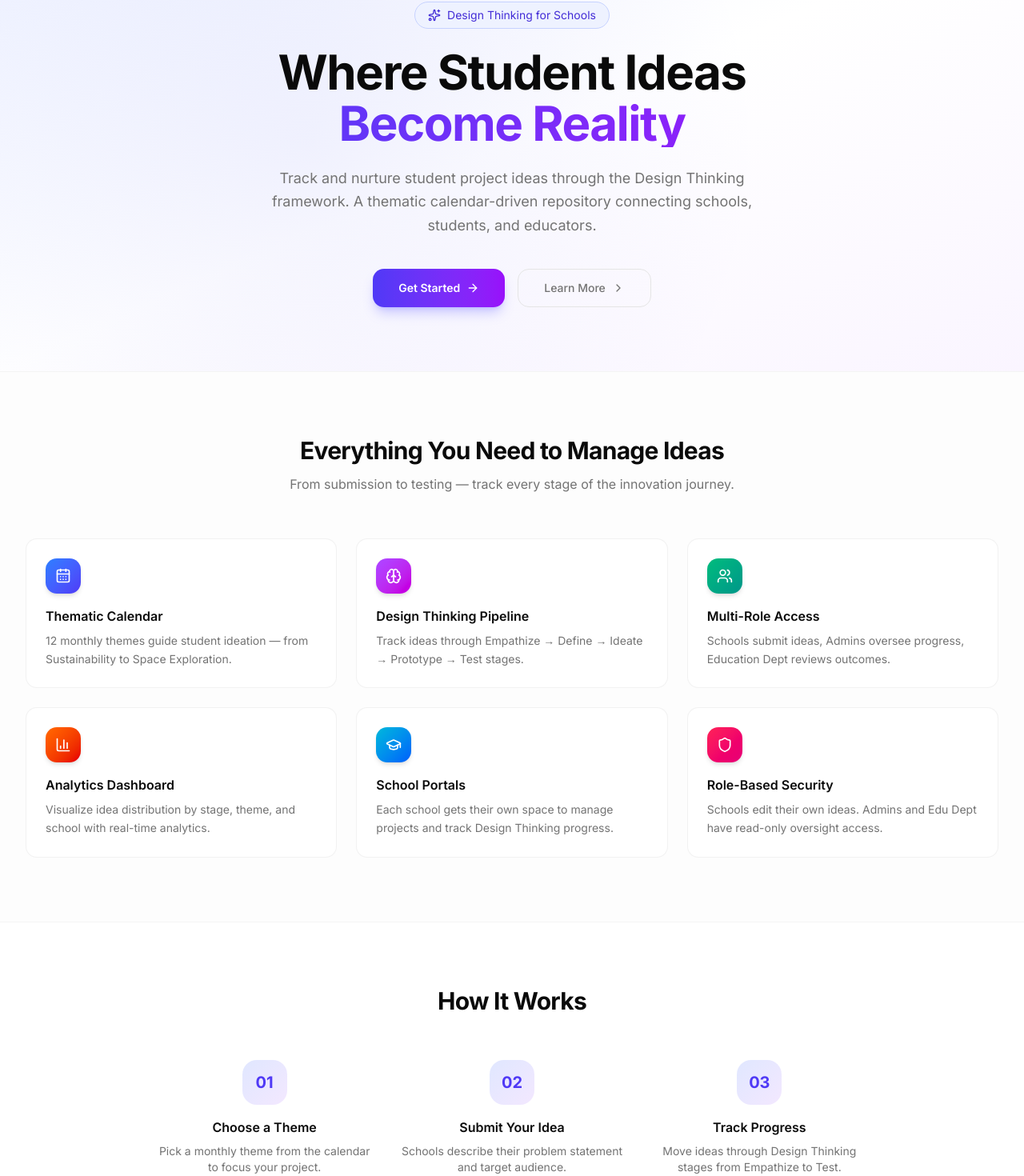
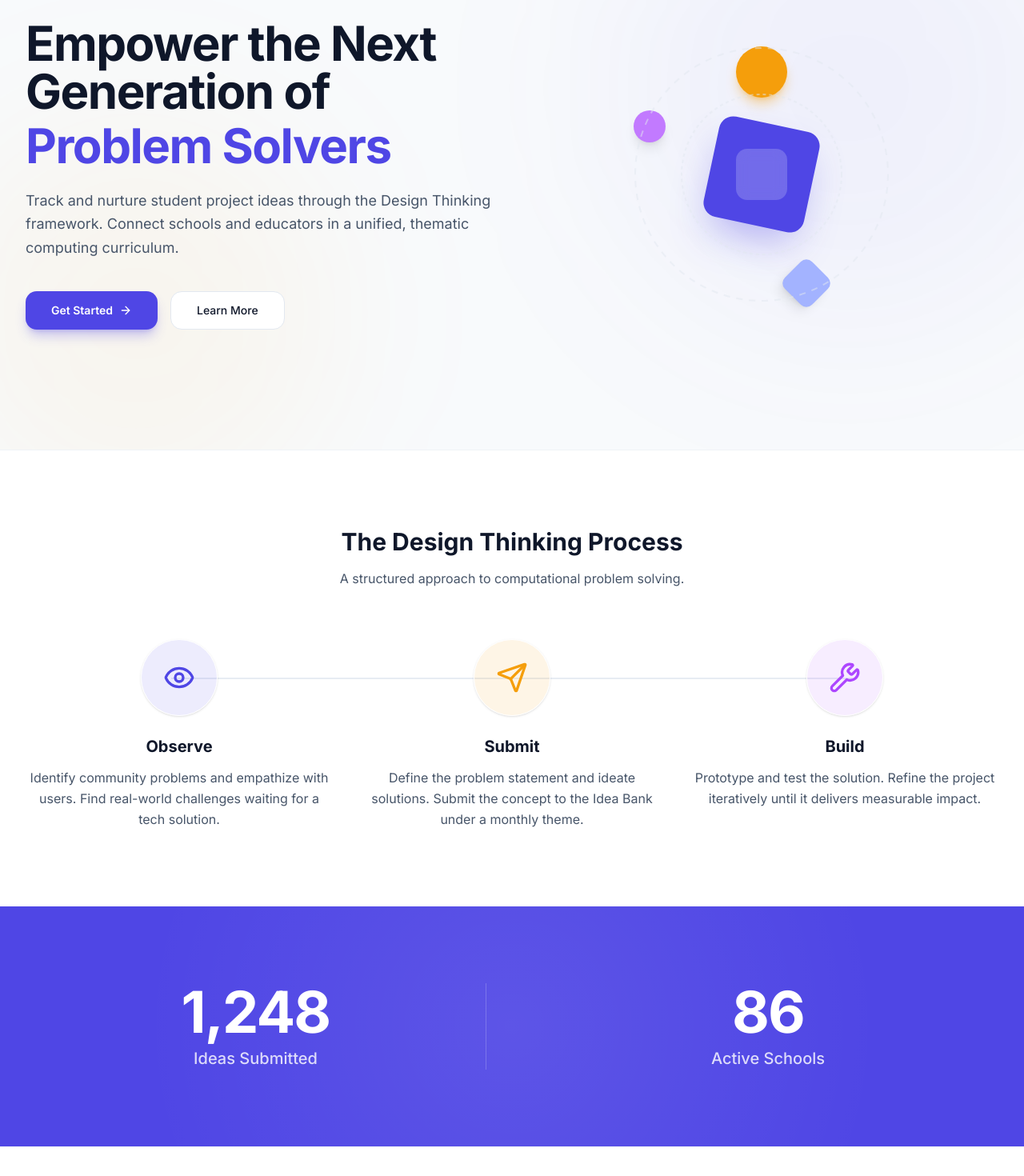
Before and after one commit to eddy7896/pjfideaBank, a Next.js app: page / in a window 1280 px wide. Shown: the part 175-1645 px from the top of the page at 80% size. Built offline with nearby package versions, Linux system fonts and the light colour scheme.

Commit message:
updated design

```diff
--- a/app/globals.css
+++ b/app/globals.css
@@ -48,38 +48,38 @@
 }
 
 :root {
-    --background: oklch(1 0 0);
-    --foreground: oklch(0.145 0 0);
-    --card: oklch(1 0 0);
-    --card-foreground: oklch(0.145 0 0);
-    --popover: oklch(1 0 0);
-    --popover-foreground: oklch(0.145 0 0);
-    --primary: oklch(0.205 0 0);
-    --primary-foreground: oklch(0.985 0 0);
-    --secondary: oklch(0.97 0 0);
-    --secondary-foreground: oklch(0.205 0 0);
-    --muted: oklch(0.97 0 0);
-    --muted-foreground: oklch(0.556 0 0);
-    --accent: oklch(0.97 0 0);
-    --accent-foreground: oklch(0.205 0 0);
-    --destructive: oklch(0.577 0.245 27.325);
-    --border: oklch(0.922 0 0);
-    --input: oklch(0.922 0 0);
-    --ring: oklch(0.708 0 0);
-    --chart-1: oklch(0.87 0 0);
-    --chart-2: oklch(0.556 0 0);
-    --chart-3: oklch(0.439 0 0);
-    --chart-4: oklch(0.371 0 0);
-    --chart-5: oklch(0.269 0 0);
+    --background: #F8FAFC;
+    --foreground: #0F172A;
+    --card: #FFFFFF;
+    --card-foreground: #0F172A;
+    --popover: #FFFFFF;
+    --popover-foreground: #0F172A;
+    --primary: #4F46E5;
+    --primary-foreground: #FFFFFF;
+    --secondary: #F1F5F9;
+    --secondary-foreground: #0F172A;
+    --muted: #F1F5F9;
+    --muted-foreground: #475569;
+    --accent: #F59E0B;
+    --accent-foreground: #FFFFFF;
+    --destructive: #EF4444;
+    --border: #E2E8F0;
+    --input: #E2E8F0;
+    --ring: #4F46E5;
+    --chart-1: #4F46E5;
+    --chart-2: #F59E0B;
+    --chart-3: #10B981;
+    --chart-4: #EC4899;
+    --chart-5: #6366F1;
     --radius: 0.625rem;
-    --sidebar: oklch(0.985 0 0);
-    --sidebar-foreground: oklch(0.145 0 0);
-    --sidebar-primary: oklch(0.205 0 0);
-    --sidebar-primary-foreground: oklch(0.985 0 0);
-    --sidebar-accent: oklch(0.97 0 0);
-    --sidebar-accent-foreground: oklch(0.205 0 0);
-    --sidebar-border: oklch(0.922 0 0);
-    --sidebar-ring: oklch(0.708 0 0);
+    --sidebar: #FFFFFF;
+    --sidebar-foreground: #0F172A;
+    --sidebar-primary: #4F46E5;
+    --sidebar-primary-foreground: #FFFFFF;
+    --sidebar-accent: #F1F5F9;
+    --sidebar-accent-foreground: #0F172A;
+    --sidebar-border: #E2E8F0;
+    --sidebar-ring: #4F46E5;
 }
 
 .dark {
@@ -126,4 +126,7 @@
   html {
     @apply font-sans;
     }
+  h1, h2, h3, h4, h5, h6 {
+    font-family: var(--font-heading);
+  }
 }
--- a/app/layout.tsx
+++ b/app/layout.tsx
@@ -1,10 +1,15 @@
 import type { Metadata } from "next";
-import { Inter } from "next/font/google";
+import { Inter, Outfit } from "next/font/google";
 import "./globals.css";
 
 const inter = Inter({
   subsets: ["latin"],
   variable: "--font-sans",
+});
+
+const outfit = Outfit({
+  subsets: ["latin"],
+  variable: "--font-heading",
 });
 
 export const metadata: Metadata = {
@@ -28,7 +33,7 @@ export default function RootLayout({
   return (
     <html lang="en" suppressHydrationWarning>
       <body
-        className={`${inter.variable} min-h-screen bg-background font-sans antialiased`}
+        className={`${inter.variable} ${outfit.variable} min-h-screen bg-background font-sans antialiased`}
       >
         {children}
       </body>
--- a/app/page.tsx
+++ b/app/page.tsx
@@ -1,15 +1,10 @@
 import Link from "next/link";
 import {
   Lightbulb,
-  CalendarDays,
-  Brain,
-  Users,
   ArrowRight,
-  Sparkles,
-  ChevronRight,
-  GraduationCap,
-  BarChart3,
-  Shield,
+  Eye,
+  Send,
+  Wrench,
 } from "lucide-react";
 
 export default function LandingPage() {
@@ -19,11 +14,11 @@ export default function LandingPage() {
       <header className="sticky top-0 z-50 border-b border-border/40 bg-background/80 backdrop-blur-xl">
         <div className="mx-auto flex h-16 max-w-7xl items-center justify-between px-4 sm:px-6 lg:px-8">
           <div className="flex items-center gap-2.5">
-            <div className="flex h-9 w-9 items-center justify-center rounded-lg bg-gradient-to-br from-indigo-500 to-purple-600 shadow-md shadow-indigo-500/20">
+            <div className="flex h-9 w-9 items-center justify-center rounded-lg bg-primary shadow-md shadow-primary/20">
               <Lightbulb className="h-5 w-5 text-white" />
             </div>
             <div>
-              <h1 className="text-lg font-semibold leading-none tracking-tight">Pi Jam</h1>
+              <h1 className="text-lg font-heading font-semibold leading-none tracking-tight text-foreground">Pi Jam</h1>
               <p className="text-xs text-muted-foreground">Idea Bank</p>
             </div>
           </div>
@@ -38,162 +33,145 @@ export default function LandingPage() {
       </header>
 
       {/* Hero */}
-      <section className="relative overflow-hidden">
-        <div className="absolute inset-0 bg-gradient-to-br from-indigo-50 via-white to-purple-50" />
-        <div className="absolute inset-0 bg-[radial-gradient(circle_at_30%_50%,rgba(99,102,241,0.08),transparent_60%)]" />
-        <div className="relative mx-auto max-w-7xl px-4 pb-20 pt-20 sm:px-6 sm:pt-28 lg:px-8">
-          <div className="mx-auto max-w-3xl text-center">
-            <div className="mb-6 inline-flex items-center gap-2 rounded-full border border-indigo-200 bg-indigo-50 px-4 py-1.5 text-sm text-indigo-700">
-              <Sparkles className="h-4 w-4" />
-              Design Thinking for Schools
-            </div>
-            <h2 className="text-4xl font-bold tracking-tight sm:text-5xl lg:text-6xl">
-              Where Student Ideas
-              <span className="mt-1 block bg-gradient-to-r from-indigo-600 to-purple-600 bg-clip-text text-transparent">
-                Become Reality
-              </span>
+      <section className="relative overflow-hidden pt-20 pb-24 lg:pt-32 lg:pb-36">
+        <div className="absolute inset-0 bg-background" />
+        <div className="absolute top-0 right-0 -mr-20 -mt-20 h-[600px] w-[600px] rounded-full bg-primary/5 blur-[120px]" />
+        <div className="absolute bottom-0 left-0 -ml-20 -mb-20 h-[500px] w-[500px] rounded-full bg-accent/5 blur-[100px]" />
+
+        <div className="relative mx-auto max-w-7xl px-4 sm:px-6 lg:px-8">
+          <div className="grid gap-12 lg:grid-cols-2 lg:gap-8 items-center">
+            <div className="max-w-2xl">
+              <h2 className="text-4xl font-heading font-bold tracking-tight text-foreground sm:text-5xl lg:text-6xl">
+                Empower the Next Generation of
+                <span className="text-primary block mt-2">Problem Solvers</span>
               </h2>
-            <p className="mx-auto mt-6 max-w-2xl text-lg leading-relaxed text-muted-foreground">
-              Track and nurture student project ideas through the Design Thinking
-              framework. A thematic calendar-driven repository connecting schools,
-              students, and educators.
+              <p className="mt-6 text-lg leading-relaxed text-muted-foreground">
+                Track and nurture student project ideas through the Design Thinking framework. Connect schools and educators in a unified, thematic computing curriculum.
               </p>
-            <div className="mt-10 flex flex-col items-center gap-4 sm:flex-row sm:justify-center">
+              <div className="mt-10 flex flex-col sm:flex-row gap-4">
                 <Link
                   href="/login"
-                className="inline-flex h-12 items-center gap-2 rounded-xl bg-gradient-to-r from-indigo-600 to-purple-600 px-8 text-sm font-semibold text-white shadow-lg shadow-indigo-500/30 transition-all hover:shadow-xl hover:shadow-indigo-500/40"
+                  className="inline-flex h-12 items-center justify-center gap-2 rounded-xl bg-primary px-8 text-sm font-semibold text-white shadow-lg shadow-primary/30 transition-all hover:shadow-xl hover:-translate-y-0.5"
                 >
                   Get Started
                   <ArrowRight className="h-4 w-4" />
                 </Link>
                 <a
-                href="#features"
-                className="inline-flex h-12 items-center gap-2 rounded-xl border border-border px-8 text-sm font-medium text-muted-foreground transition-all hover:bg-accent hover:text-foreground"
+                  href="#how-it-works"
+                  className="inline-flex h-12 items-center justify-center gap-2 rounded-xl border border-border bg-card px-8 text-sm font-medium text-foreground transition-all hover:bg-accent/10 hover:text-accent hover:border-accent/30"
                 >
                   Learn More
-                <ChevronRight className="h-4 w-4" />
                 </a>
+              </div>
+            </div>
+
+            {/* Abstract Geometric Illustration */}
+            <div className="relative h-[400px] w-full flex items-center justify-center">
+              <div className="relative w-[320px] h-[320px] animate-spin-slow">
+                {/* Center Core */}
+                <div className="absolute inset-[30%] bg-primary rounded-2xl rotate-12 shadow-2xl shadow-primary/40 flex items-center justify-center">
+                  <div className="w-16 h-16 bg-white/20 rounded-xl backdrop-blur-sm -rotate-12" />
+                </div>
+                {/* Orbiting Elements */}
+                <div className="absolute top-0 left-1/2 -ml-8 w-16 h-16 bg-accent rounded-full shadow-lg shadow-accent/40" />
+                <div className="absolute bottom-0 right-1/4 w-12 h-12 bg-indigo-300 rounded-lg shadow-lg rotate-45" />
+                <div className="absolute top-1/4 left-0 w-10 h-10 bg-purple-400 rounded-full shadow-lg" />
+                {/* Connecting Lines (SVG) */}
+                <svg className="absolute inset-0 w-full h-full text-border/50" viewBox="0 0 320 320">
+                  <circle cx="160" cy="160" r="158" fill="none" stroke="currentColor" strokeWidth="2" strokeDasharray="8 8" />
+                  <circle cx="160" cy="160" r="100" fill="none" stroke="currentColor" strokeWidth="2" strokeDasharray="4 4" />
+                </svg>
+              </div>
             </div>
           </div>
         </div>
       </section>
 
-      {/* Features */}
-      <section id="features" className="border-t border-border/40 bg-muted/20 py-20">
+      {/* Value Proposition */}
+      <section id="how-it-works" className="border-t border-border/50 bg-card py-24">
         <div className="mx-auto max-w-7xl px-4 sm:px-6 lg:px-8">
-          <div className="mb-14 text-center">
-            <h3 className="text-2xl font-bold tracking-tight sm:text-3xl">
-              Everything You Need to Manage Ideas
-            </h3>
-            <p className="mx-auto mt-3 max-w-xl text-muted-foreground">
-              From submission to testing — track every stage of the innovation journey.
-            </p>
+          <div className="text-center mb-16">
+            <h3 className="text-3xl font-heading font-bold text-foreground">The Design Thinking Process</h3>
+            <p className="mt-4 text-muted-foreground max-w-2xl mx-auto">A structured approach to computational problem solving.</p>
           </div>
-          <div className="grid gap-6 sm:grid-cols-2 lg:grid-cols-3">
+
+          <div className="grid md:grid-cols-3 gap-8 relative">
+            {/* Connecting line for desktop */}
+            <div className="hidden md:block absolute top-12 left-[15%] right-[15%] h-0.5 bg-border/80" />
+
             {[
               {
-                icon: CalendarDays,
-                title: "Thematic Calendar",
-                desc: "12 monthly themes guide student ideation — from Sustainability to Space Exploration.",
-                gradient: "from-blue-500 to-indigo-600",
+                title: "Observe",
+                desc: "Identify community problems and empathize with users. Find real-world challenges waiting for a tech solution.",
+                icon: Eye,
+                color: "text-primary",
+                bg: "bg-primary/10"
               },
               {
-                icon: Brain,
-                title: "Design Thinking Pipeline",
-                desc: "Track ideas through Empathize → Define → Ideate → Prototype → Test stages.",
-                gradient: "from-purple-500 to-fuchsia-600",
+                title: "Submit",
+                desc: "Define the problem statement and ideate solutions. Submit the concept to the Idea Bank under a monthly theme.",
+                icon: Send,
+                color: "text-accent",
+                bg: "bg-accent/10"
               },
               {
-                icon: Users,
-                title: "Multi-Role Access",
-                desc: "Schools submit ideas, Admins oversee progress, Education Dept reviews outcomes.",
-                gradient: "from-emerald-500 to-teal-600",
-              },
-              {
-                icon: BarChart3,
-                title: "Analytics Dashboard",
-                desc: "Visualize idea distribution by stage, theme, and school with real-time analytics.",
-                gradient: "from-orange-500 to-red-600",
-              },
-              {
-                icon: GraduationCap,
-                title: "School Portals",
-                desc: "Each school gets their own space to manage projects and track Design Thinking progress.",
-                gradient: "from-cyan-500 to-blue-600",
-              },
-              {
-                icon: Shield,
-                title: "Role-Based Security",
-                desc: "Schools edit their own ideas. Admins and Edu Dept have read-only oversight access.",
-                gradient: "from-rose-500 to-pink-600",
-              },
-            ].map((feature) => (
-              <div
-                key={feature.title}
-                className="group rounded-xl border border-border/50 bg-card p-6 transition-all duration-300 hover:-translate-y-1 hover:shadow-lg hover:shadow-black/5"
-              >
-                <div
-                  className={`inline-flex h-11 w-11 items-center justify-center rounded-xl bg-gradient-to-br ${feature.gradient} shadow-md transition-transform group-hover:scale-110`}
-                >
-                  <feature.icon className="h-5 w-5 text-white" />
+                title: "Build",
+                desc: "Prototype and test the solution. Refine the project iteratively until it delivers measurable impact.",
+                icon: Wrench,
+                color: "text-purple-500",
+                bg: "bg-purple-500/10"
+              }
+            ].map((step, i) => (
+              <div key={step.title} className="relative z-10 flex flex-col items-center text-center">
+                <div className={`w-24 h-24 rounded-full ${step.bg} flex items-center justify-center mb-6 shadow-sm border border-card`}>
+                  <step.icon className={`w-10 h-10 ${step.color}`} />
                 </div>
-                <h4 className="mt-4 text-base font-semibold">{feature.title}</h4>
-                <p className="mt-2 text-sm leading-relaxed text-muted-foreground">
-                  {feature.desc}
-                </p>
+                <h4 className="text-xl font-heading font-bold text-foreground mb-3">{step.title}</h4>
+                <p className="text-muted-foreground leading-relaxed">{step.desc}</p>
               </div>
             ))}
           </div>
         </div>
       </section>
 
-      {/* How It Works */}
-      <section className="border-t border-border/40 py-20">
-        <div className="mx-auto max-w-7xl px-4 sm:px-6 lg:px-8">
-          <div className="mb-14 text-center">
-            <h3 className="text-2xl font-bold tracking-tight sm:text-3xl">
-              How It Works
-            </h3>
+      {/* Social Proof Counters */}
+      <section className="py-24 bg-primary text-primary-foreground relative overflow-hidden">
+        <div className="absolute inset-0 opacity-10 bg-[radial-gradient(circle_at_center,rgba(255,255,255,0.8),transparent_70%)]" />
+        <div className="mx-auto max-w-7xl px-4 sm:px-6 lg:px-8 relative z-10">
+          <div className="grid grid-cols-2 gap-8 md:gap-16 text-center divide-x divide-primary-foreground/20">
+            <div>
+              <div className="text-5xl md:text-7xl font-heading font-bold tracking-tight mb-2">1,248</div>
+              <div className="text-lg md:text-xl text-primary-foreground/80 font-medium">Ideas Submitted</div>
             </div>
-          <div className="mx-auto grid max-w-4xl gap-8 sm:grid-cols-3">
-            {[
-              { step: "01", title: "Choose a Theme", desc: "Pick a monthly theme from the calendar to focus your project." },
-              { step: "02", title: "Submit Your Idea", desc: "Schools describe their problem statement and target audience." },
-              { step: "03", title: "Track Progress", desc: "Move ideas through Design Thinking stages from Empathize to Test." },
-            ].map((item) => (
-              <div key={item.step} className="text-center">
-                <div className="mx-auto flex h-14 w-14 items-center justify-center rounded-2xl bg-gradient-to-br from-indigo-100 to-purple-100 text-xl font-bold text-indigo-600">
-                  {item.step}
+            <div>
+              <div className="text-5xl md:text-7xl font-heading font-bold tracking-tight mb-2">86</div>
+              <div className="text-lg md:text-xl text-primary-foreground/80 font-medium">Active Schools</div>
             </div>
-                <h4 className="mt-4 text-base font-semibold">{item.title}</h4>
-                <p className="mt-2 text-sm text-muted-foreground">{item.desc}</p>
-              </div>
-            ))}
           </div>
         </div>
       </section>
 
       {/* CTA */}
-      <section className="border-t border-border/40 bg-gradient-to-br from-indigo-600 to-purple-700 py-16">
-        <div className="mx-auto max-w-7xl px-4 text-center sm:px-6 lg:px-8">
-          <h3 className="text-2xl font-bold tracking-tight text-white sm:text-3xl">
-            Ready to Start?
+      <section className="border-t border-border/40 py-24 bg-card">
+        <div className="mx-auto max-w-4xl px-4 text-center sm:px-6 lg:px-8">
+          <h3 className="text-3xl font-heading font-bold tracking-tight text-foreground">
+            Ready to empower your students?
           </h3>
-          <p className="mx-auto mt-3 max-w-lg text-indigo-200">
-            Sign in with demo credentials to explore the full platform.
+          <p className="mt-4 text-lg text-muted-foreground">
+            Sign in with demo credentials to explore the platform.
           </p>
           <Link
             href="/login"
-            className="mt-8 inline-flex h-12 items-center gap-2 rounded-xl bg-white px-8 text-sm font-semibold text-indigo-700 shadow-lg transition-all hover:bg-indigo-50"
+            className="mt-8 inline-flex h-14 items-center gap-2 rounded-xl bg-primary px-10 text-base font-semibold text-white shadow-lg transition-all hover:bg-primary/90 hover:-translate-y-0.5"
           >
             Sign In Now
-            <ArrowRight className="h-4 w-4" />
+            <ArrowRight className="h-5 w-5" />
           </Link>
         </div>
       </section>
 
       {/* Footer */}
-      <footer className="border-t border-border/40 py-8">
+      <footer className="border-t border-border/40 bg-background py-10">
         <div className="mx-auto max-w-7xl px-4 text-center sm:px-6 lg:px-8">
           <p className="text-sm text-muted-foreground">
             © 2026 Pi Jam Idea Bank. Built for educators by makers.
--- a/components/dashboard/kanban-board.tsx
+++ b/components/dashboard/kanban-board.tsx
@@ -101,7 +101,7 @@ export function KanbanBoard({ ideas, readOnly = false, visibleStages }: KanbanBo
                                 {idea.problemStatement}
                               </p>
                               <div className="flex items-center justify-between text-[11px] text-muted-foreground">
-                                <span className={cn("px-1.5 py-0.5 rounded-sm font-medium", colors.bg, colors.text)}>
+                                <span className={cn("px-2 py-0.5 rounded-full font-medium border", colors.bg, colors.text, colors.border)}>
                                   {idea.theme}
                                 </span>
                                 <span>{idea.studentTeam}</span>
```
Also changed, not shown: app/dashboard/layout.tsx (+58 -42 lines), app/dashboard/settings/page.tsx (added, +63 -0 lines). Lines whose indentation alone changed are shown as unchanged.
